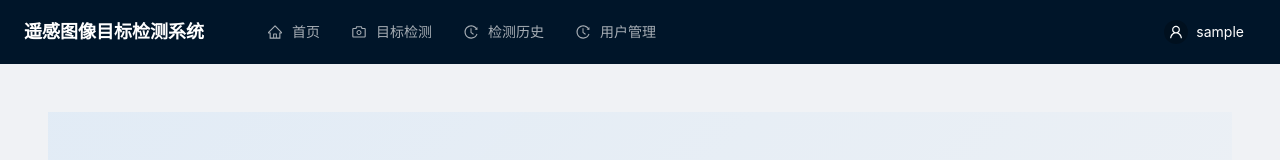
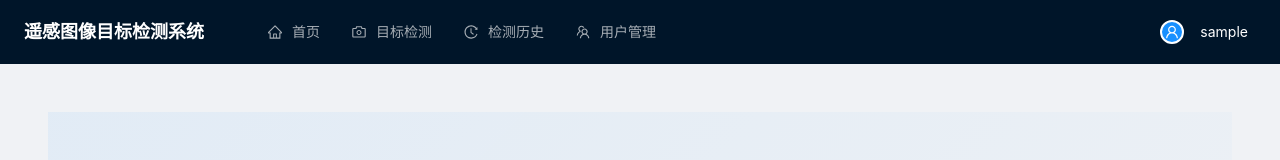
Before and after one commit to hencai/bishe-system-all, a React (Create React App) app in the folder frontend/: page /welcome in a window 1280 px wide. Shown: the top 160 px of the page. Built offline with nearby package versions, Linux system fonts and the light colour scheme; sample sign-in values are in the browser's storage.

Commit message:
第四版 完整版 无错误 登陆注册 用户管理 检测 历史管理 退出等  仍然存在问题：: 首页选中状态 + 检测历史图片失效问题。+ 无报告产出+ 无管理员权限问题

```diff
--- a/frontend/src/components/Layout/MainLayout.module.css
+++ b/frontend/src/components/Layout/MainLayout.module.css
@@ -25,14 +25,14 @@
 .userInfo {
   display: flex;
   align-items: center;
+  gap: 8px;
+  padding: 0 8px;
   cursor: pointer;
-  margin-left: 24px;
-  padding: 0 12px;
 }
 
 .username {
+  color: #fff;
   margin-left: 8px;
-  color: #fff;
 }
 
 .content {
@@ -40,3 +40,15 @@
   background: #f0f2f5;
   min-height: calc(100vh - 64px);
 }
+
+.mainMenu {
+  background-color: transparent;
+}
+
+.mainMenu :global(.ant-menu-item-selected) {
+  background-color: #1890ff !important;  /* 使用 antd 的主题蓝色 */
+}
+
+.mainMenu :global(.ant-menu-item:not(.ant-menu-item-selected):hover) {
+  background-color: rgba(24, 144, 255, 0.8) !important;  /* 只在非选中项hover时显示半透明背景 */
+}
--- a/frontend/src/components/Layout/MainLayout.tsx
+++ b/frontend/src/components/Layout/MainLayout.tsx
@@ -1,6 +1,6 @@
 import { Layout, Menu, Avatar, Dropdown, message } from 'antd';
 import { Outlet, useNavigate, useLocation } from 'react-router-dom';
-import { HomeOutlined, CameraOutlined, HistoryOutlined, UserOutlined, LogoutOutlined } from '@ant-design/icons';
+import { HomeOutlined, CameraOutlined, HistoryOutlined, UserOutlined, LogoutOutlined, TeamOutlined } from '@ant-design/icons';
 import { useEffect, useState } from 'react';
 import { logout } from '../../services/auth';
 import styles from './MainLayout.module.css';
@@ -60,7 +60,7 @@ const MainLayout: React.FC = () => {
     },
     {
       key: '/users',
-      icon: <HistoryOutlined />,
+      icon: <TeamOutlined />,
       label: '用户管理',
     },
   ];
@@ -68,6 +68,13 @@ const MainLayout: React.FC = () => {
   const handleMenuClick = (key: string) => {
     console.log('Navigating to:', key);
     navigate(key);
+  };
+
+  const getSelectedKey = () => {
+    if (location.pathname === '/') {
+      return '/';
+    }
+    return location.pathname;
   };
 
   return (
@@ -78,15 +85,29 @@ const MainLayout: React.FC = () => {
           <Menu
             theme="dark"
             mode="horizontal"
-            selectedKeys={[location.pathname]}
+            selectedKeys={[getSelectedKey()]}
             items={menuItems}
             onClick={({ key }) => handleMenuClick(key)}
-            style={{ flex: 1, minWidth: 0 }}
+            style={{
+              flex: 1,
+              minWidth: 0,
+              backgroundColor: 'transparent'
+            }}
+            className={styles.mainMenu}
           />
           {userInfo && (
             <Dropdown overlay={userMenu} placement="bottomRight">
               <div className={styles.userInfo}>
-                <Avatar size="small" icon={<UserOutlined />} src={userInfo.avatar} />
+                <Avatar
+                  size="small"
+                  icon={<UserOutlined />}
+                  src={userInfo.avatar}
+                  style={{
+                    backgroundColor: '#1890ff',  // 使用 antd 的主题蓝色
+                    color: '#fff',               // 图标颜色设为白色
+                    border: '2px solid #fff'     // 添加白色边框增加边界清晰度
+                  }}
+                />
                 <span className={styles.username}>{userInfo.username}</span>
               </div>
             </Dropdown>
```
